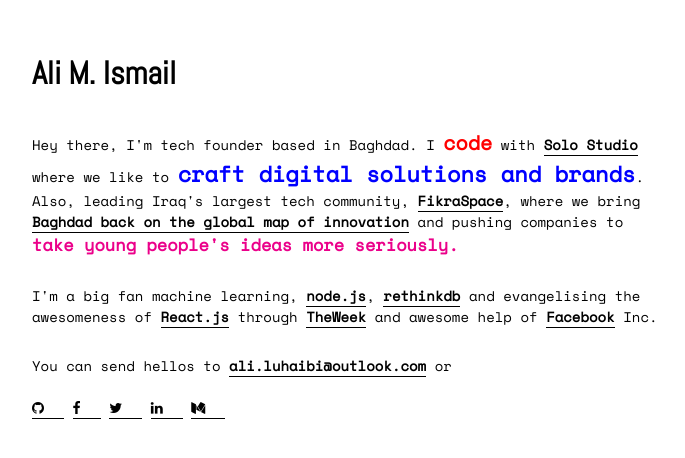
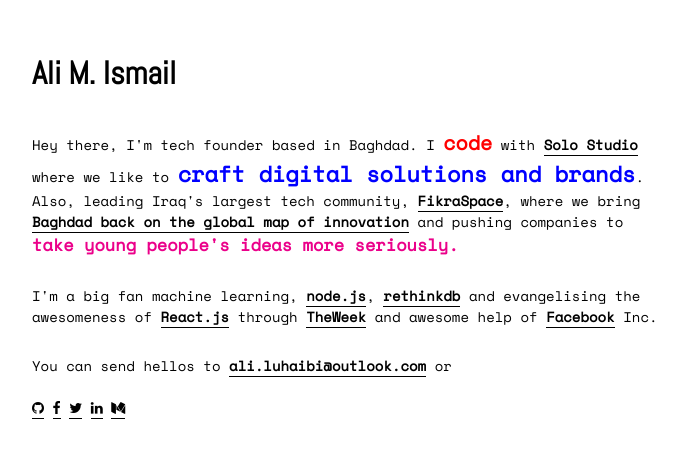
Before and after one commit to ellyish/personal, a plain HTML site: page index.html in a window 1280 px wide. Shown: the part 176-634 px from the top of the page, without its empty margins (292-977 px from the left). Drawn offline with nearby package versions, Linux system fonts and the light colour scheme.

Commit message:
Update index.html

```diff
--- a/index.html
+++ b/index.html
@@ -134,7 +134,7 @@ background-color: #ffffff;
       }
 
       i {
-        padding-right: 20px;
+        padding-right: 0px;
       }
 
       .twitter:hover {
```
